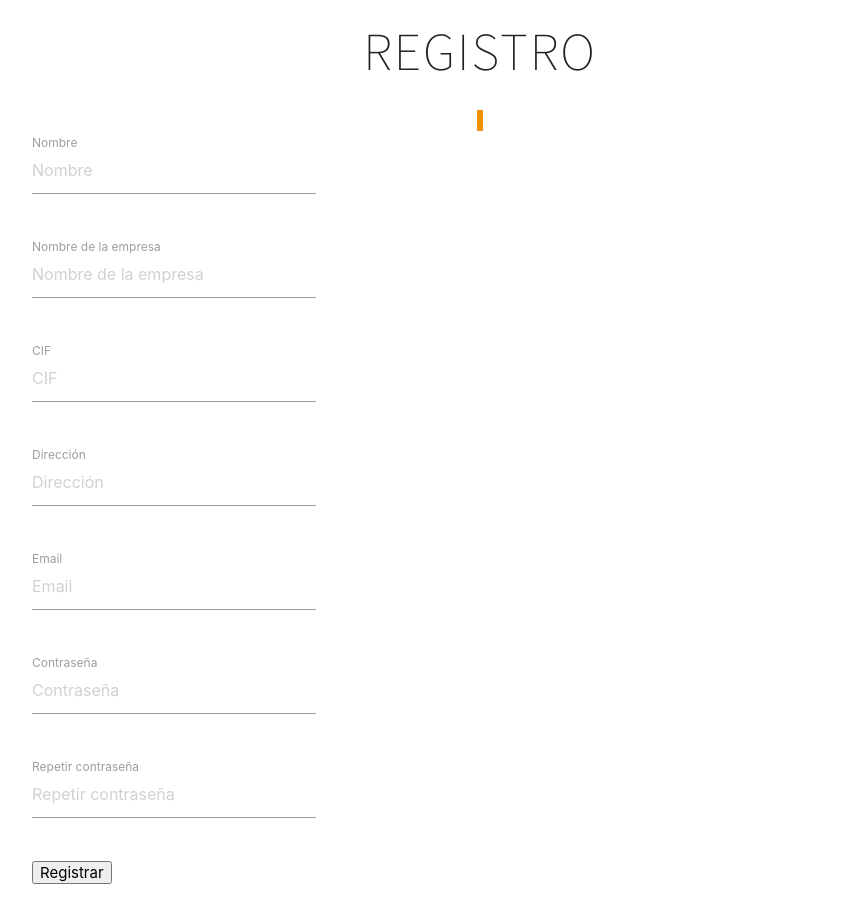
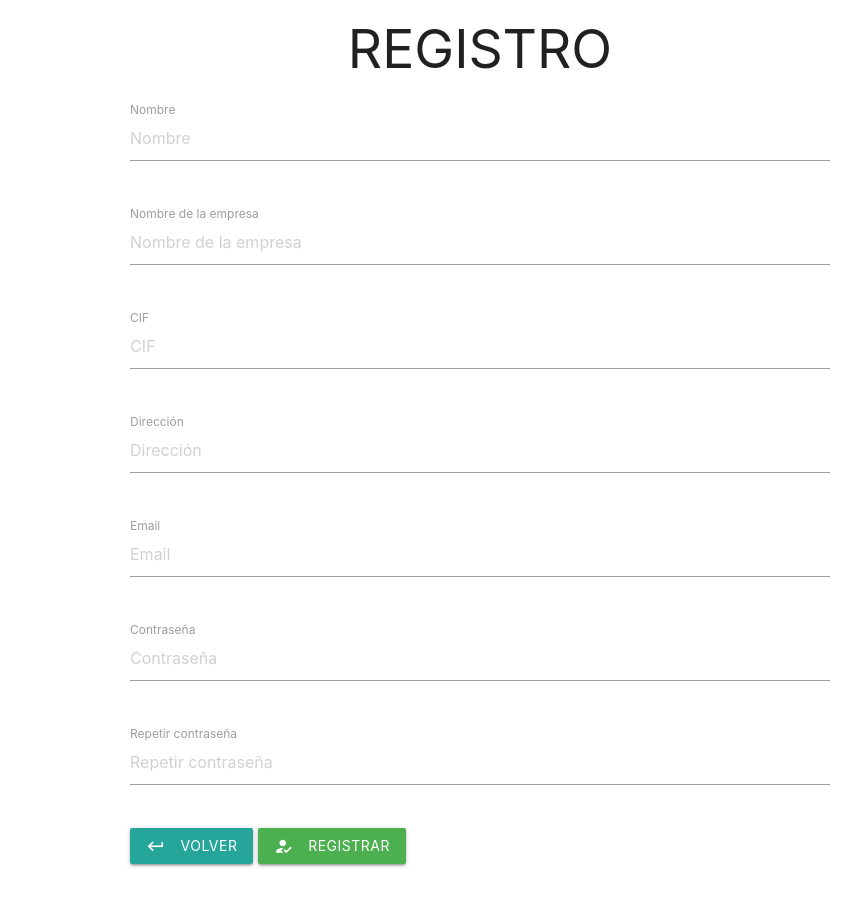
Before and after one commit to JuSaVi10/2akuchen-a3, a PHP site: page /registro.php in a window 1280 px wide. Shown: the whole page, without its empty margins (160-1021 px from the left). After the commit the page ends 867 px from the top, so only its background shows below. Run offline with PHP 8.4, Linux system fonts and the light colour scheme.

Commit message:
Modificaciones con los estilos y colores

```diff
--- a/css/css.css
+++ /dev/null
@@ -1,51 +0,0 @@
-@font-face {
-  font-family: "Mada";
-  src: url("../tipografia/Mada/Mada-ExtraLight.ttf");
-}
-
-.class_h2{
-    text-align: center;
-}
-
-h2{
-    margin-top: 20px;
-    padding: 0;
-    line-height: normal;
-    font-family: "Mada";
-    font-weight: 300;
-    letter-spacing: 2px;
-}
-
-.uvc-heading-spacer{
-    margin: 0 auto;
-    padding: 0;
-    position: relative;
-    overflow: hidden;
-}
-
-.uvc-headings-line{
-    border-style: solid;
-    border-bottom-width: 1px;
-    border-color: rgb(239, 145, 0);
-    width: 1px;
-    margin: 0 auto;
-}
-
-  .bar {
-    margin-top: 10px;
-    color: #333;
-    background: #fafafa;
-    border: 1px solid #ccc;
-  }
-
-  .error {
-    color: #ba3939;
-    background: #ffe0e0;
-    border: 1px solid #a33a3a;
-  }
-
-  .success {
-    color: #2b7515;
-    background: #ecffd6;
-    border: 1px solid #617c42;
-  }
--- /dev/null
+++ b/css/style-default.css
@@ -0,0 +1,31 @@
+.class_h2{
+    text-align: center;
+}
+h2{
+    margin-top: 20px;
+    padding: 0;
+}
+  .bar {
+    margin-top: 10px;
+    color: #333;
+    background: #fafafa;
+    border: 1px solid #ccc;
+  }
+  .warning{
+    background-color:#FFFF8D;
+  }
+
+  .error {
+    color: #ba3939;
+    background: #ffe0e0;
+    border: 1px solid #a33a3a;
+  }
+
+  .success {
+    color: #2b7515;
+    background: #ecffd6;
+    border: 1px solid #617c42;
+  }
+  .container{
+    max-width: 700px;
+  }
--- a/header.html
+++ b/header.html
@@ -3,7 +3,6 @@
     <meta charset="UTF-8">
     <meta http-equiv="X-UA-Compatible" content="IE=edge">
     <meta name="viewport" content="width=device-width, initial-scale=1.0">
-    <!-- <script src="menu.js"></script> -->
 
     <title>Panel de control</title>
 
@@ -44,7 +43,6 @@
   document.addEventListener('DOMContentLoaded', function(){
     var elemes = document.querySelectorAll('.sidenav');
     var instances = M.Sidenav.init(elemes);
-    // M.AutoInit();
   });
 
 </script>
--- a/registro.php
+++ b/registro.php
@@ -22,7 +22,7 @@ if(!empty($_POST))
         $password2 = $_POST['password2'];
 
     }else{
-        include_once "conexion.php";
+        include "conexion.php";
         $nombre =  $_POST['nombre'] ;
         $empresa =$_POST['nombre_empresa'];
         $cif = $_POST['cif'];
@@ -87,10 +87,14 @@ if(!empty($_POST))
     <meta http-equiv="X-UA-Compatible" content="IE=edge">
     <meta name="viewport" content="width=device-width, initial-scale=1.0">
     <link rel="stylesheet" href="https://cdnjs.cloudflare.com/ajax/libs/materialize/1.0.0/css/materialize.min.css">
-    <link rel="stylesheet" type ="text/css" href="css/css.css" screen = "all" />
+    <link rel="stylesheet" type ="text/css" href="css/style-default.css" screen = "all" />
 
 <!-- Compiled and minified JavaScript -->
 <script src="https://cdnjs.cloudflare.com/ajax/libs/materialize/1.0.0/js/materialize.min.js"></script>
+
+<!-- Import Google Icon Font -->
+<link href="https://fonts.googleapis.com/icon?family=Material+Icons"  rel="stylesheet">
+
     <title>Registro</title>
 </head>
 <body>
@@ -105,65 +109,63 @@ if(!empty($_POST))
 
         <form id="registro" class="col s12" action="" method="post">
         <div class="row">
-            <div class="input-field col s12 m6 l4">
+            <div class="input-field col s12">
                 <input placeholder="Nombre" name="nombre" class="nombre" type="text" value="<?php echo $nombre?>">
                 <label for="nombre">Nombre</label>
             </div>
         </div>
 
         <div class="row">
-            <div class="input-field col s12 m6 l4">
+            <div class="input-field col s12">
             <input placeholder="Nombre de la empresa" name="nombre_empresa" type="text" value="<?php echo $empresa?>">
             <label for="nombre_empresa">Nombre de la empresa</label>
             </div>
         </div>
 
         <div class="row">
-            <div class="input-field col s12 m6 l4">
+            <div class="input-field col s12">
             <input placeholder="CIF" name="cif" type="text" value="<?php echo $cif?>">
             <label for="cif">CIF</label>
             </div>
         </div>
 
         <div class="row">
-            <div class="input-field col s12 m6 l4">
+            <div class="input-field col s12">
             <input placeholder="Dirección" name="direccion" type="text" value="<?php echo $direccion?>">
             <label for="direccion">Dirección</label>
             </div>
         </div>
 
         <div class="row">
-            <div class="input-field col s12 m6 l4">
+            <div class="input-field col s12">
             <input placeholder="Email" name="email" type="text" value="<?php echo $email?>">
             <label for="email">Email</label>
             </div>
         </div>
 
         <div class="row">
-            <div class="input-field col s12 m6 l4">
+            <div class="input-field col s12">
             <input placeholder="Contraseña" name="password" type="password" value="<?php echo $password?>">
             <label for="password">Contraseña</label>
             </div>
         </div>
 
         <div class="row">
-            <div class="input-field col s12 m6 l4">
+            <div class="input-field col s12">
             <input placeholder="Repetir contraseña" name="password2" type="password" value="<?php echo $password2?>">
             <label for="password2">Repetir contraseña</label>
             </div>
         </div>
-        <input type="submit" value="Registrar" name="bbtn_registrar">
+        <a href="index.php" class="waves-effect waves-light btn"><i class="material-icons left">keyboard_return</i>Volver</a>
+        <button name="bttn_registrar" class="btn waves-effect waves-light btn modal-trigger green" type="submit">Registrar<i class="material-icons left">how_to_reg</i></button>
 
         <div class="row">
-            <div class="col s12 m6 l4">
+            <div class="col s12">
             <?php echo isset($alert) ? $alert : '' ?>
             </div>
         </div>
 
         </form>
     </div>
-
-
-
 </body>
 </html>
```
Also changed, not shown: css/header.css (deleted, +0 -45 lines), index.php (+24 -24 lines), usuariosConfirmados.php (+8 -17 lines), css/style-home.css (added).
